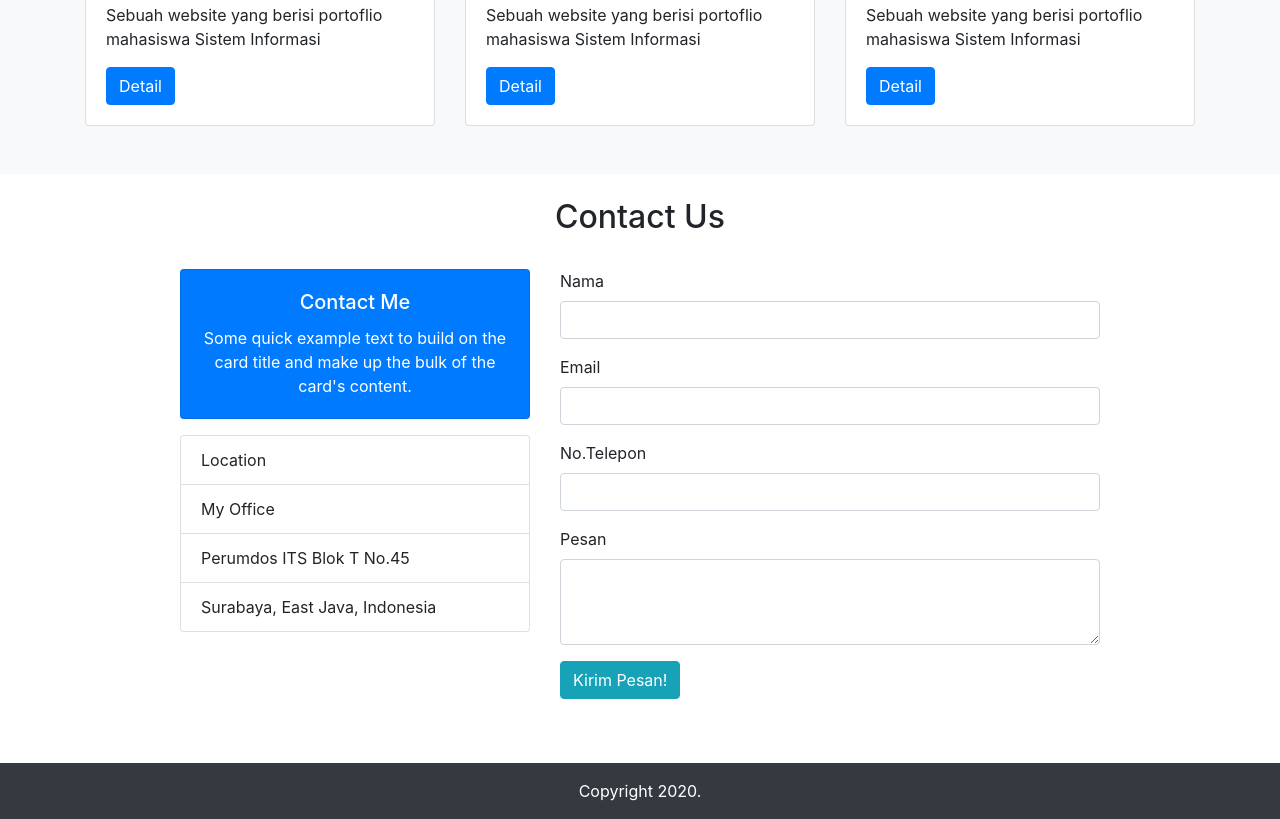
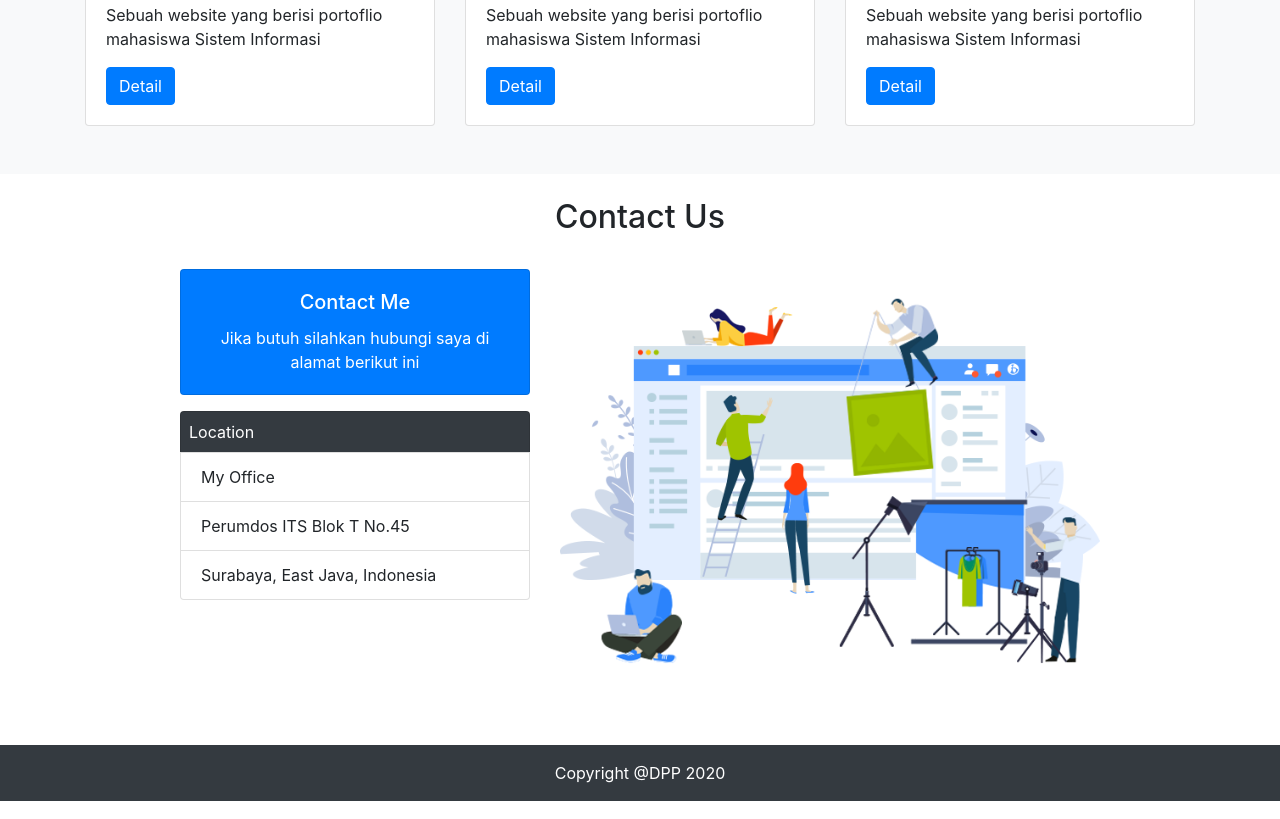
Before and after one commit to DPP-2020/praktikum-2-membuat-cv-part-2-laroybafi, a plain HTML site: page index.html in a window 1280 px wide. Shown: the part 2098-2917 px from the top of the page. Drawn offline with nearby package versions, Linux system fonts and the light colour scheme.

Commit message:
05211740000034 #2

```diff
--- a/index.html
+++ b/index.html
@@ -221,39 +221,18 @@
                     <div class="card text-white bg-primary mb-3 text-center">
                         <div class="card-body">
                             <h5 class="card-title">Contact Me</h5>
-                            <p class="card-text">Some quick example text to build on the card title and make up the bulk
-                                of the card's content.</p>
+                            <p class="card-text">Jika butuh silahkan hubungi saya di alamat berikut ini</p>
                         </div>
                     </div>
                     <ul class="list-group">
-                        <li class="list-group-item">Location</li>
+                        <li class="list-group-item d-block p-2 bg-dark text-white">Location</li>
                         <li class="list-group-item">My Office</li>
                         <li class="list-group-item">Perumdos ITS Blok T No.45</li>
                         <li class="list-group-item">Surabaya, East Java, Indonesia</li>
                     </ul>
                 </div>
                 <div class="col-md-6">
-                    <form>
-                        <div class="form-group">
-                            <label for="nama">Nama</label>
-                            <input type="text" class="form-control" id="nama" placeholder="">
-                        </div>
-                        <div class="form-group">
-                            <label for="email">Email</label>
-                            <input type="text" class="form-control" id="email" placeholder="">
-                        </div>
-                        <div class="form-group">
-                            <label for="nama">No.Telepon</label>
-                            <input type="text" class="form-control" id="telepon" placeholder="">
-                        </div>
-                        <div class="form-group">
-                            <label for="nama">Pesan</label>
-                            <textarea class="form-control" id="pesan" rows="3"></textarea>
-                        </div>
-                        <div class="form-group">
-                            <button type="button" class="btn btn-info">Kirim Pesan!</button>
-                        </div>
-                    </form>
+                    <img src="/img/contact.png" class="img-fluid" alt="Responsive image">
                 </div>
             </div>
         </div>
@@ -263,7 +242,7 @@
         <footer class="bg-dark text-white">
             <container class="row pt-3">
                 <container class="col text-center">
-                    <p>Copyright 2020.</p>
+                    <p>Copyright @DPP 2020</p>
                 </container>
             </container>
         </footer>
```
Also changed, not shown: img/contact.png (added).
